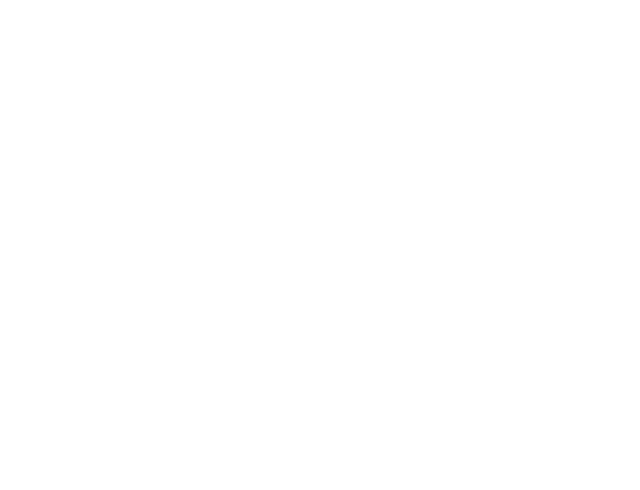
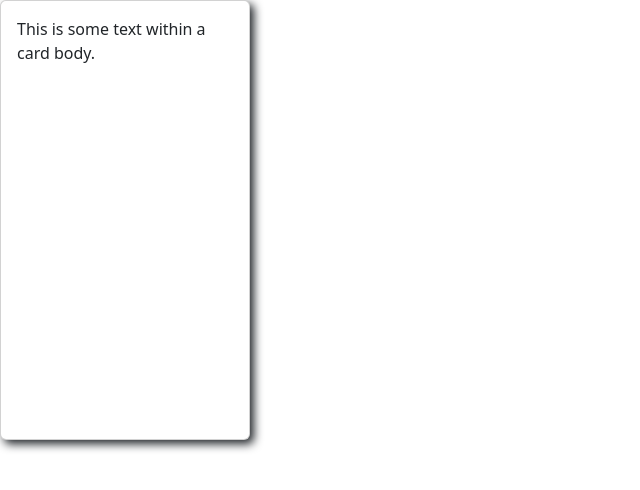
Before and after one commit to gtech-02/grupo-01, a React (Vite) app in the folder pagina em react/: page /Contatos in a window 1280 px wide. Before the commit this address had no page. Shown: the top 490 px of the page, without its empty margins (0-640 px from the left). Built offline with nearby package versions, Linux system fonts and the light colour scheme.

Commit message:
adição de card nos contatos

```diff
--- a/pagina em react/src/App.jsx
+++ b/pagina em react/src/App.jsx
@@ -4,6 +4,7 @@
 import { BrowserRouter, Route, Routes }  from 'react-router-dom'
 import Filtros from './components/filtros/filtros'
 import ProductView from './pages/ProductViewPage/ProductView'
+import Contatos from './components/Contatos/Contatos'
 
 function App() {
 
@@ -14,6 +15,7 @@
           <Route path='/' element={<Home/>} />
           <Route path='/Produtos' element={<Produtoslistingpage />} />
           <Route path='/Produtos/:id' element={<ProductView />} />
+          <Route path='/Contatos' element={<Contatos />} />
           {/* <Route path='/filtros' element={<Filtros /> } /> */}
         </Routes>
       </BrowserRouter>
--- /dev/null
+++ b/pagina em react/src/components/Contatos/Contatos.jsx
@@ -0,0 +1,11 @@
+import Contatos from "../cabeçario/Header"
+
+export default function contatos() {
+
+    return (<div class="card">
+  <div class="card-body">
+    This is some text within a card body.
+  </div>
+</div>
+    );
+};
--- a/pagina em react/src/components/cabeçario/Header.jsx
+++ b/pagina em react/src/components/cabeçario/Header.jsx
@@ -19,7 +19,7 @@
 
             <Link to="/" className="links-l"><li>Home</li></Link>
             <Link to="/Produtos"className="links-l"><li>Produtos</li></Link>
-            <Link to="/" className="links-l"><li>Contatos</li></Link>
+            <Link to="/Contatos" className="links-l"><li>Contatos</li></Link>
             {/* <a href="#" className="links-l"><li>Produtos</li></a>
             <a href="#" className="links-l"><li>Contatos</li></a>  */}
         </ul>
```
